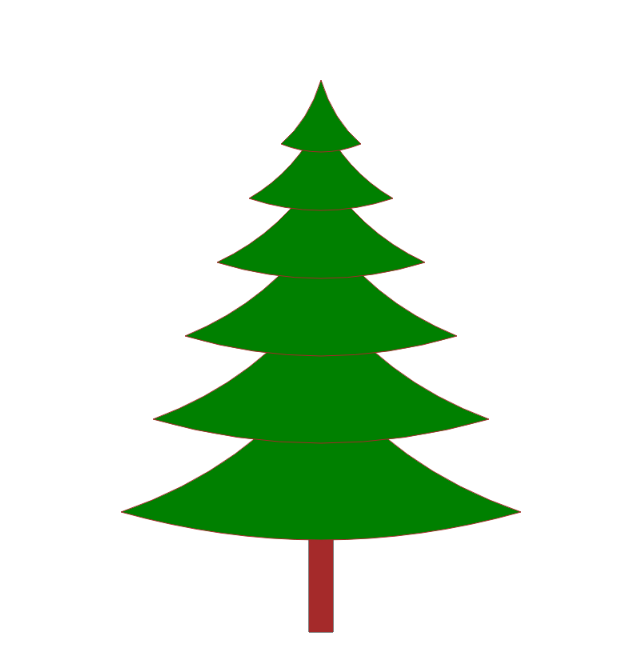
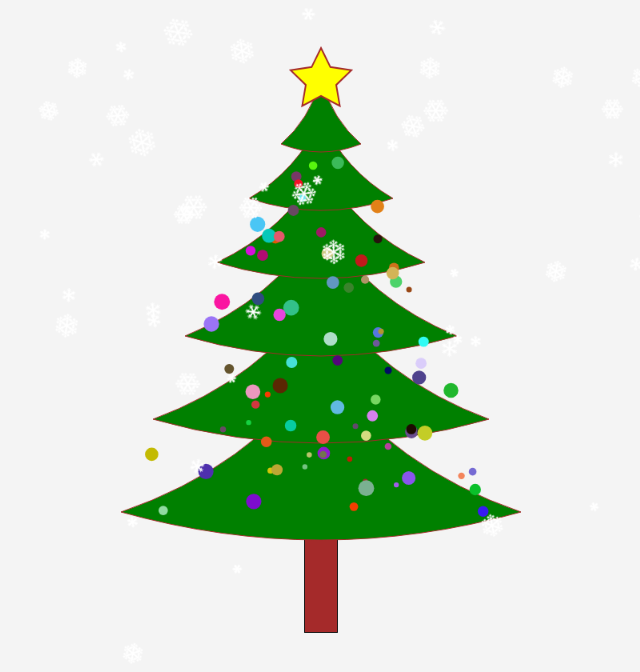
Before and after one commit to xixileng/xixileng.github.io, a plain HTML site: page christmas/index.html in a window 1280 px wide. Shown: the whole page, without its empty margins (319-959 px from the left). Drawn offline with Linux system fonts and the light colour scheme.

Commit message:
feat: 特效 duan~

```diff
--- a/christmas/index.html
+++ b/christmas/index.html
@@ -12,107 +12,20 @@
         height: 100%;
       }
       body {
-        display: flex;
+        background-color: #f4f4f4;
       }
-      #myCanvas {
+      canvas {
+        position: absolute;
+        left: 50%;
         height: 100%;
-        margin: 0 auto;
+        transform: translateX(-50%);
       }
     </style>
   </head>
   <body>
-    <canvas id="myCanvas" width="1000" height="1000"></canvas>
-    <script>
-      const canvas = document.getElementById('myCanvas')
-      const ctx = canvas.getContext('2d')
-
-      // 先画一棵圣诞树
-      function drawTree() {
-        ctx.save()
-
-        const top = 100
-        const level = 6
-        const topWidth = 100
-        const widthStep = 80
-        const topHeight = 80
-        const heightStep = 20
-        const topCurve = 10
-        const curveStep = 5
-
-        const getX = index => canvas.width / 2
-        const getY = index => Array(index - 1).fill(0).map((_, i) => i + 1).reduce((current, next) => current + getHeight(next) * 3/5, 0) + top
-
-        const getWidth = index => topWidth + (index - 1) * widthStep
-        const getHeight = index => topHeight + (index - 1) * heightStep
-        const getCurve = index => topCurve + (index - 1) * curveStep
-
-        // 从下面开始画，上面的好盖住下面的
-        let x
-        let y
-        let width
-        let height
-        let curve
-
-        function drawLayer(index) {
-          if (index <= 0) return
-
-          x = getX(index)
-          y = getY(index)
-          width = getWidth(index)
-          height = getHeight(index)
-          curve = getCurve(index)
-
-          const leftEndX = x - width / 2
-          const leftEndY = y + height
-          const leftControlX = (x + leftEndX) / 2 + curve
-          const leftControlY = (y + leftEndY) / 2 + curve
-
-          ctx.beginPath()
-          ctx.moveTo(x, y)
-          ctx.quadraticCurveTo(leftControlX, leftControlY, leftEndX, leftEndY)
-
-          const rightEndX = x * 2 - leftEndX
-          const rightEndY = leftEndY
-          ctx.quadraticCurveTo(x, leftEndY + curve * 2, rightEndX, rightEndY)
-
-          const rightControlX = (x + rightEndX) / 2 - curve
-          const rightControlY = (y + rightEndY) / 2 + curve
-          ctx.quadraticCurveTo(rightControlX, rightControlY, x, y)
-          ctx.closePath()
-
-          ctx.fill()
-          ctx.stroke()
-
-          drawLayer(index - 1)
-        }
-
-        ctx.fillStyle = 'green'
-        ctx.strokeStyle = 'brown'
-        drawLayer(level)
-
-        function drawTrunk() {
-          ctx.beginPath()
-
-          const x = getX(level)
-          const y = getY(level)
-          const height = 150
-          const width = 30
-
-          ctx.rect(x - width / 2, y + getHeight(level), width, height)
-          ctx.closePath()
-          ctx.fillStyle = 'brown'
-          ctx.strokeStyle = 'black'
-          ctx.lineWidth = '2px'
-          ctx.globalCompositeOperation = 'destination-over'
-          ctx.fill()
-          ctx.stroke()
-        }
-        drawTrunk()
-
-        ctx.restore()
-      }
-      drawTree()
-
-    </script>
+    <canvas id="tree" width="1000" height="1000"></canvas>
+    <canvas id="snow" width="800" height="1000"></canvas>
+    <script src="./tree.js"></script>
+    <script src="./snow.js"></script>
   </body>
 </html>
--- /dev/null
+++ b/christmas/snow.js
@@ -0,0 +1,151 @@
+{
+  {
+    let canvas = document.getElementById("snow");
+    let ctx = canvas.getContext("2d");
+    const cos = Math.cos;
+    const sin = Math.sin;
+    const PI = Math.PI;
+    let sideNum = 6; // 雪花形状（正N边形）
+    let snowCount = 80; // 雪花总数量
+    let snowSize = [4, 12]; // 雪花的大小范围
+    let threshold = 8; // 显示第三层棱角的阈值
+    let speed = [1, 3]; // 雪花的速度
+    let snows = []; // 存放雪花的数组
+    let timeouts = []; // 雪花的定时器数组
+    let width = canvas.width; // 画布宽度
+    let height = canvas.height; // 画布高度
+    let space = ~~(((height / ((speed[0] + speed[1]) / 2)) * 16.6) / snowCount); // 雪花出现时间间隔
+
+    const Snow = function () {};
+    Snow.prototype = {
+      init(x = random(0, width), y = 0) {
+        this.x = x;
+        this.y = y;
+        this.r = random(...snowSize);
+        this._x = random(0.2, 2);
+        this._y = random(...speed);
+        this.rotateSpeed = this._y / 2;
+        this.angle = 0;
+      },
+      draw() {
+        ctx.save();
+        ctx.translate(
+          this.x + this.snowCanvas.width / 2,
+          this.y + this.snowCanvas.height / 2
+        );
+        ctx.rotate(((this.angle % 360) * PI) / 180);
+        ctx.drawImage(
+          this.snowCanvas,
+          -this.snowCanvas.width / 2,
+          -this.snowCanvas.height / 2
+        );
+        ctx.restore();
+        this.update();
+      },
+      update() {
+        if (this.y < height - this.r) {
+          this.y += this._y;
+          if (this.x < width - this.r) {
+            this.x += this._x;
+          } else {
+            this.init(0, this.y);
+          }
+        } else {
+          this.init();
+        }
+        this.angle += this.rotateSpeed;
+      },
+    };
+
+    function initDom() {
+      const isMobile = /Mobile/gi.test(navigator.userAgent);
+      let img = "url(./pc.jpg)";
+      if (isMobile) {
+        img = "url(./mobile.jpg)";
+        snowSize = [2, 8];
+        threshold = 5;
+        document.body.style.backgroundImage = img;
+      }
+      // pc不要背景图了
+    }
+
+    function drawSnows() {
+      snows = snows.slice(0, snowCount);
+      timeouts = [];
+      for (let i = snows.length; i < snowCount; i += 1) {
+        let timeout = setTimeout(function () {
+          const snow = new Snow();
+          snow.init();
+          snow.snowCanvas = drawCanvas(snow.r);
+          snows.push(snow);
+        }, space * i);
+        timeouts.push(timeout);
+      }
+    }
+
+    function drawCanvas(size) {
+      let coord = [[2 * size, 2 * size]];
+      const canvasSnow = document.createElement("canvas");
+      canvasSnow.setAttribute("width", coord[0][0] + size * 2);
+      canvasSnow.setAttribute("height", coord[0][1] + size * 2);
+      const ctxSnow = canvasSnow.getContext("2d");
+
+      ctxSnow.save();
+      ctxSnow.strokeStyle = "#FFFFFF";
+      ctxSnow.lineWidth = 2;
+      let coords = drawSnow(ctxSnow, coord, size);
+      ctxSnow.lineWidth = 1;
+      coords = drawSnow(ctxSnow, coords, size / 2.5);
+      size > threshold && drawSnow(ctxSnow, coords, size / 6);
+      ctxSnow.restore();
+      return canvasSnow;
+    }
+
+    function drawSnow(ctxSnow, coord, size) {
+      const coords = [];
+      for (let i = 0, length = coord.length; i < length; i += 1) {
+        for (let j = 0; j < sideNum; j += 1) {
+          const { x2, y2 } = drawSide(
+            ctxSnow,
+            coord[i][0],
+            coord[i][1],
+            size,
+            2 * PI * (j / sideNum)
+          );
+          coords.push([x2, y2]);
+        }
+      }
+      return coords;
+    }
+
+    function drawSide(ctxSnow, x, y, size, radian) {
+      const x2 = size * cos(radian) + x;
+      const y2 = size * sin(radian) + y;
+      drawLine(ctxSnow, x, y, x2, y2);
+      return { x2, y2 };
+    }
+
+    function drawLine(ctxSnow, x1, y1, x2, y2) {
+      ctxSnow.beginPath();
+      ctxSnow.lineTo(x1, y1);
+      ctxSnow.lineTo(x2, y2);
+      ctxSnow.stroke();
+    }
+
+    function move() {
+      ctx.clearRect(0, 0, width, height);
+      let length = snows.length;
+      for (let i = 0; i < length; i++) {
+        snows[i].draw();
+      }
+      requestAnimationFrame(move);
+    }
+
+    function random(min, max) {
+      return Math.random() * (max - min) + min;
+    }
+
+    drawSnows();
+    move();
+  }
+}
--- /dev/null
+++ b/christmas/tree.js
@@ -0,0 +1,193 @@
+{
+  const canvas = document.getElementById("tree");
+  const ctx = canvas.getContext("2d");
+
+  // 先画一棵圣诞树
+  function drawTree() {
+    const top = 100;
+    const level = 6;
+    const topWidth = 100;
+    const widthStep = 80;
+    const topHeight = 80;
+    const heightStep = 20;
+    const topCurve = 10;
+    const curveStep = 5;
+
+    const getX = () => canvas.width / 2;
+    const getY = (index) =>
+      Array(index - 1)
+        .fill(0)
+        .map((_, i) => i + 1)
+        .reduce((current, next) => current + (getHeight(next) * 3) / 5, 0) +
+      top;
+
+    const getWidth = (index) => topWidth + (index - 1) * widthStep;
+    const getHeight = (index) => topHeight + (index - 1) * heightStep;
+    const getCurve = (index) => topCurve + (index - 1) * curveStep;
+
+    // 从下面开始画，上面的好盖住下面的
+    let x;
+    let y;
+    let width;
+    let height;
+    let curve;
+
+    function drawLayer(index) {
+      if (index <= 0) return;
+
+      x = getX(index);
+      y = getY(index);
+      width = getWidth(index);
+      height = getHeight(index);
+      curve = getCurve(index);
+
+      const leftEndX = x - width / 2;
+      const leftEndY = y + height;
+      const leftControlX = (x + leftEndX) / 2 + curve;
+      const leftControlY = (y + leftEndY) / 2 + curve;
+
+      ctx.beginPath();
+      ctx.moveTo(x, y);
+      ctx.quadraticCurveTo(leftControlX, leftControlY, leftEndX, leftEndY);
+
+      const rightEndX = x * 2 - leftEndX;
+      const rightEndY = leftEndY;
+      ctx.quadraticCurveTo(x, leftEndY + curve * 2, rightEndX, rightEndY);
+
+      const rightControlX = (x + rightEndX) / 2 - curve;
+      const rightControlY = (y + rightEndY) / 2 + curve;
+      ctx.quadraticCurveTo(rightControlX, rightControlY, x, y);
+      ctx.closePath();
+
+      ctx.fill();
+      ctx.stroke();
+
+      drawLayer(index - 1);
+    }
+
+    ctx.save();
+    ctx.fillStyle = "green";
+    ctx.strokeStyle = "brown";
+    drawLayer(level);
+    ctx.restore();
+
+    function drawTrunk() {
+      ctx.beginPath();
+
+      const x = getX(level);
+      const y = getY(level);
+      const height = 150;
+      const width = 40;
+
+      ctx.rect(x - width / 2, y + getHeight(level), width, height);
+      ctx.closePath();
+      ctx.fillStyle = "brown";
+      ctx.strokeStyle = "black";
+      ctx.lineWidth = 2;
+      ctx.globalCompositeOperation = "destination-over";
+      ctx.fill();
+      ctx.stroke();
+    }
+    ctx.save();
+    drawTrunk();
+    ctx.restore();
+
+    function drawStar() {
+      const cx = getX(1);
+      const cy = getY(1);
+      const outerRadius = 40;
+      const innerRadius = 20;
+      const spikes = 5;
+
+      const step = Math.PI / spikes;
+      let rot = (Math.PI / 2) * 3;
+      let x = cx;
+      let y = cy;
+
+      ctx.beginPath();
+      ctx.moveTo(cx, cy - outerRadius);
+      for (index = 0; index < spikes; index++) {
+        x = cx + Math.cos(rot) * outerRadius;
+        y = cy + Math.sin(rot) * outerRadius;
+        ctx.lineTo(x, y);
+        rot += step;
+
+        x = cx + Math.cos(rot) * innerRadius;
+        y = cy + Math.sin(rot) * innerRadius;
+        ctx.lineTo(x, y);
+        rot += step;
+      }
+      ctx.lineTo(cx, cy - outerRadius);
+      ctx.closePath();
+
+      ctx.fillStyle = "yellow";
+      ctx.strokeStyle = "brown";
+      ctx.lineWidth = 2;
+      ctx.fill();
+      ctx.stroke();
+    }
+    ctx.save();
+    drawStar();
+    ctx.restore();
+
+    function drawDecorators() {
+      const width = getWidth(level);
+      const height = getHeight(level);
+      const x1 = getX(1)
+      const y1 = getY(1)
+      const x2 = getX(level) - width / 2
+      const y2 = getY(level) + height
+      const x3 = getX(level) + width / 2
+      const y3 = getY(level) + height
+      let count = 80
+
+      const minX = x2
+      const maxX = x3
+      const minY = y1
+      const maxY = y2
+      const pointInTree = pointInTriangle(x1, y1, x2, y2, x3, y3)
+
+      for (let index = 0; index < count; index++) {
+        const x = random(minX, maxX)
+        const y = random(minY, maxY)
+        if (pointInTree(x, y)) {
+          drawDecorator(x, y)
+        } else {
+          count += 1
+        }
+      }
+    }
+    function drawDecorator(x, y) {
+      ctx.beginPath()
+
+      const r = random(3, 10)
+      ctx.arc(x, y, r, 0, 2 * Math.PI);
+
+      const red = ~~random(0, 255)
+      const green = ~~random(0, 255)
+      const blue = ~~random(0, 255)
+
+      ctx.fillStyle = `rgba(${red}, ${green}, ${blue})`
+      ctx.fill()
+    }
+    ctx.save();
+    drawDecorators();
+    ctx.restore();
+  }
+  drawTree();
+}
+
+function pointInTriangle(x1, y1, x2, y2, x3, y3) {
+  return (x0, y0) => {
+    const divisor = (y2 - y3)*(x1 - x3) + (x3 - x2)*(y1 - y3);
+    const a = ((y2 - y3)*(x0 - x3) + (x3 - x2)*(y0 - y3)) / divisor;
+    const b = ((y3 - y1)*(x0 - x3) + (x1 - x3)*(y0 - y3)) / divisor;
+    const c = 1 - a - b;
+
+    return a >= 0 && a <= 1 && b >= 0 && b <= 1 && c >= 0 && c <= 1
+  }
+}
+
+function random(min, max) {
+  return Math.random() * (max - min) + min;
+}
```
